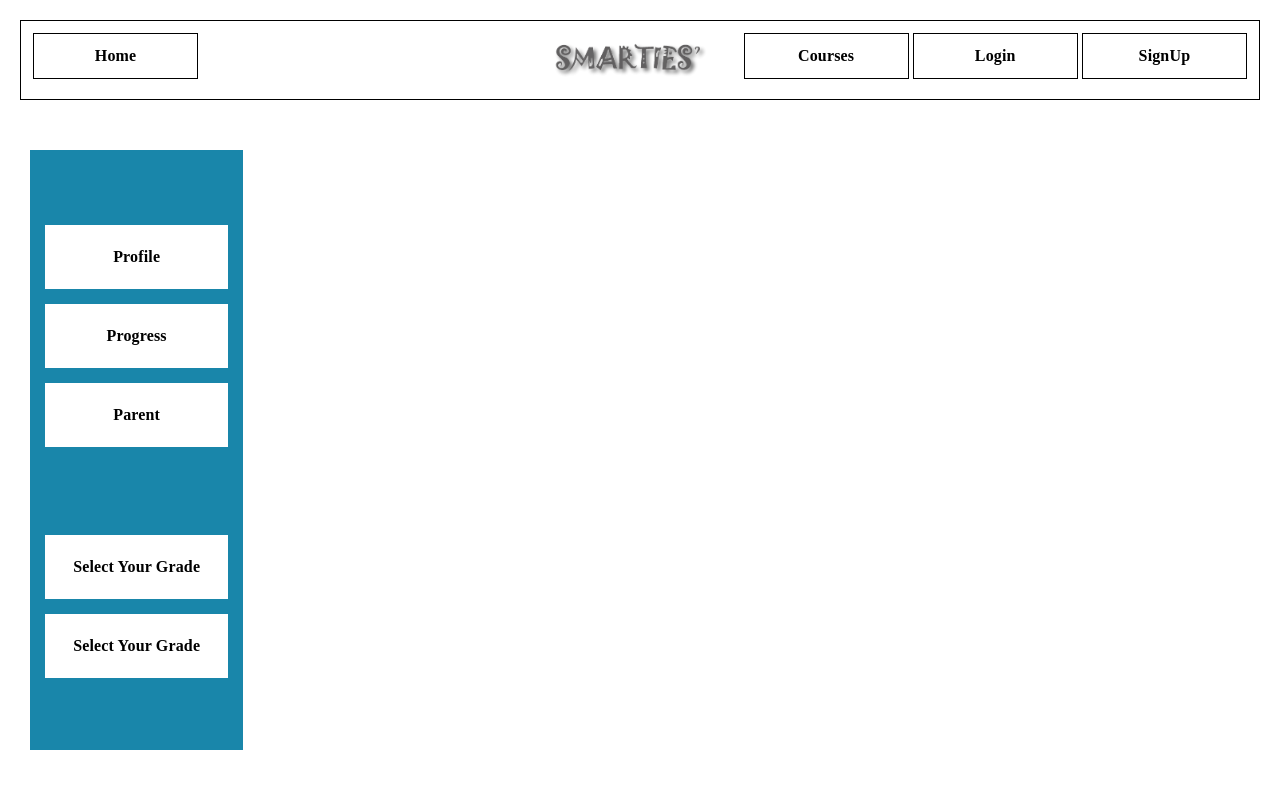
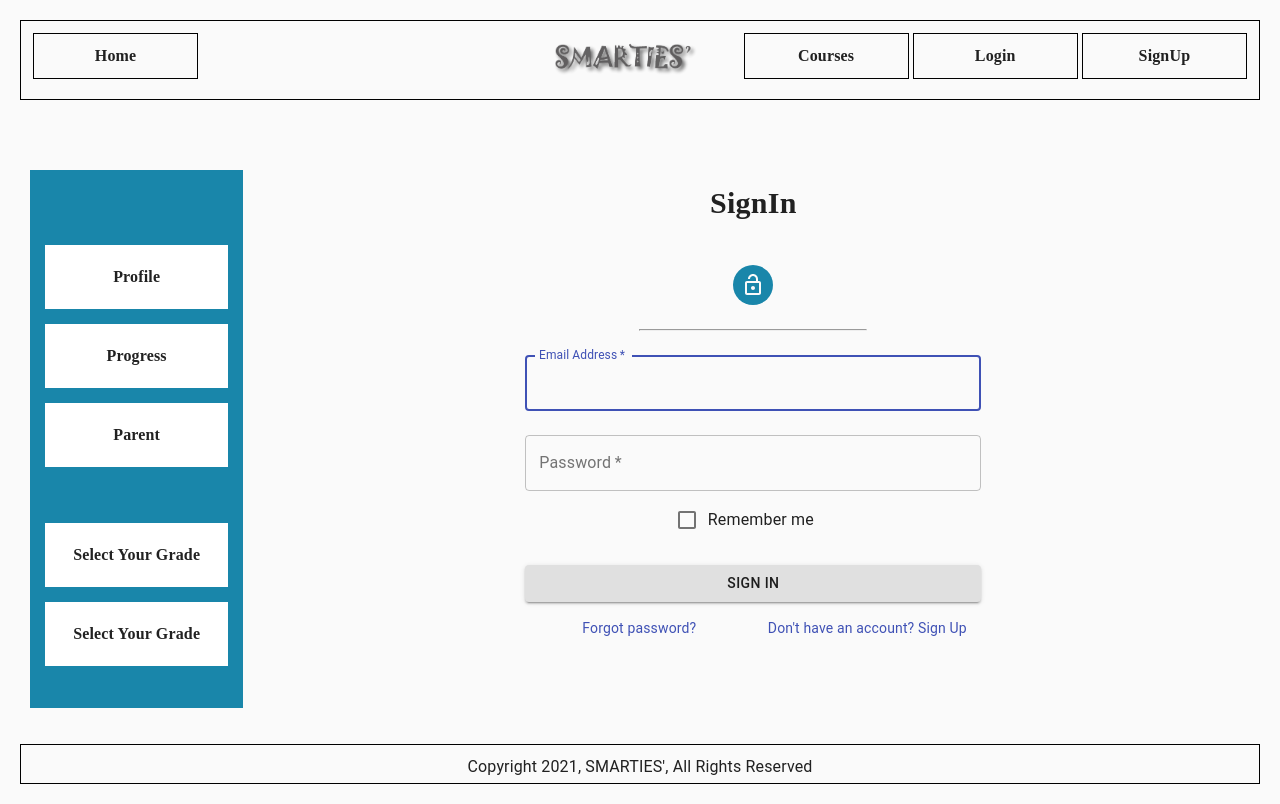
Before and after one commit to Dilaxn/smarties, a React (Create React App) app: page /login in a window 1280 px wide. Built offline with nearby package versions, Linux system fonts and the light colour scheme.

Commit message:
Login page added

```diff
--- a/package.json
+++ b/package.json
@@ -37,6 +37,7 @@
   },
   "devDependencies": {
     "@material-ui/core": "^4.12.3",
+    "@material-ui/icons": "^4.11.2",
     "react-router-dom": "^5.2.0"
   }
 }
--- a/src/App.js
+++ b/src/App.js
@@ -4,13 +4,17 @@ import React, {useContext, useEffect} from 'react';
 import {ThemeProvider} from '@material-ui/core';
 import {BrowserRouter, Route, Switch} from 'react-router-dom';
 import MainLayout from "./layouts/MainLayout";
+import Login from './pages/Login';
 function App() {
   return (
       <BrowserRouter>
         {/*<ThemeProvider >*/}
           {/*<AuthProvider>*/}
             <MainLayout>
+                <Switch>
 
+                    <Route exact path='/login' component={Login}/>
+                </Switch>
             </MainLayout>
           {/*</AuthProvider>*/}
         {/*</ThemeProvider>*/}
--- a/src/layouts/MainLayout.js
+++ b/src/layouts/MainLayout.js
@@ -50,6 +50,7 @@ const MainLayout = ({children}) => {
     return (
         <container>
             <Grid item >
+                {/*Header*/}
                 <Grid container item  >
                     <Grid container item style={{padding:10,margin:20,height:80,border: "1px solid black"}}>
                         <Grid item md={5}>
@@ -74,9 +75,9 @@ const MainLayout = ({children}) => {
                         </Grid>
                     </Grid>
                 </Grid>
-                <Grid container >
+                <Grid container item style={{height:window.innerHeight*0.755,paddingTop:20,paddingBottom:20}}  >
                     {/*Sidebar Section*/}
-                    <Grid container item md={2} style={{justifyContent:"center",backgroundColor:"#1986aa",height:600,margin:30}}>
+                    <Grid container item md={2} style={{justifyContent:"center",backgroundColor:"#1986aa",margin:30}}>
                        <Grid  item style={{paddingTop:60,width:"100%",justifyContent:"center",paddingBottom:0}}>
                            <Typography  align="center" style={{  fontFamily:"papyrus",fontWeight:"bold",padding:20,margin:15,backgroundColor:"white"}} >Profile</Typography>
                            <Typography  align="center" style={{  fontFamily:"papyrus",fontWeight:"bold",padding:20,margin:15,backgroundColor:"white"}} >Progress</Typography>
@@ -94,7 +95,22 @@ const MainLayout = ({children}) => {
                     </Grid>
 
                     {/*Page Section*/}
-                    <Grid item md={10} >
+                    <Grid container item md={9}  >
+                        <Grid container  item align="center" style={{justifyContent:"center"}} >
+                            <Grid align="center"  item style={{paddingTop:0,width:"100%",justifyContent:"center",paddingBottom:0,}}>
+
+                                {children}
+                            </Grid>
+                        </Grid>
+
+                    </Grid>
+                </Grid>
+
+                 {/*Footer*/}
+                <Grid container item  >
+                    <Grid container item style={{justifyContent:"center",padding:10,margin:20,height:40,border: "1px solid black"}}>
+                        <Typography align="center"  >Copyright 2021, SMARTIES', All Rights Reserved</Typography>
+
                     </Grid>
                 </Grid>
             </Grid>
--- a/src/pages/Login.js
+++ b/src/pages/Login.js
@@ -0,0 +1,124 @@
+import React from 'react';
+import Avatar from '@material-ui/core/Avatar';
+import Button from '@material-ui/core/Button';
+import CssBaseline from '@material-ui/core/CssBaseline';
+import TextField from '@material-ui/core/TextField';
+import FormControlLabel from '@material-ui/core/FormControlLabel';
+import Checkbox from '@material-ui/core/Checkbox';
+import Link from '@material-ui/core/Link';
+import Grid from '@material-ui/core/Grid';
+import Box from '@material-ui/core/Box';
+import LockOpenOutlined from '@material-ui/icons/LockOpenOutlined';
+import Typography from '@material-ui/core/Typography';
+import { makeStyles } from '@material-ui/core/styles';
+import Container from '@material-ui/core/Container';
+import themeX from "../theme/index"
+function Copyright() {
+    return (
+        <Typography variant="body2" color="textSecondary" align="center">
+            {'Copyright © '}
+            <Link color="inherit" href="https://material-ui.com/">
+                Your Website
+            </Link>{' '}
+            {new Date().getFullYear()}
+            {'.'}
+        </Typography>
+    );
+}
+
+const useStyles = makeStyles((theme) => ({
+    paper: {
+        marginTop: theme.spacing(8),
+        display: 'flex',
+        flexDirection: 'column',
+        alignItems: 'center',
+    },
+    avatar: {
+        margin: theme.spacing(3),
+        backgroundColor: themeX.palette.primary.main,
+   fontSize:"large"
+    },
+    form: {
+        width: '100%', // Fix IE 11 issue.
+        marginTop: theme.spacing(1),
+    },
+    submit: {
+        margin: theme.spacing(3, 0, 2),
+    },
+}));
+
+export default function Login() {
+    const classes = useStyles();
+
+    return (
+        <Container style={{justifyContent: 'center',paddingBottom:100,height:"100%"}} component="main"  >
+            <CssBaseline />
+<Grid item container>
+<Grid container md={3}>
+</Grid>
+    <Grid container md={6}>
+        <Grid item >
+            <Typography style={{fontFamily:"papyrus",fontWeight:"bold",fontSize:"30px",margin:40}}> SignIn</Typography>
+            <Avatar  fontSize="large" className={classes.avatar}>
+                <LockOpenOutlined />
+            </Avatar>
+            <hr align="center" style={{width:"50%",}}/>
+            <form  className={classes.form} noValidate>
+                <TextField
+                    variant="outlined"
+                    margin="normal"
+                    required
+                    fullWidth
+                    id="email"
+                    label="Email Address"
+                    name="email"
+                    autoComplete="email"
+                    autoFocus
+                />
+                <TextField
+                    variant="outlined"
+                    margin="normal"
+                    required
+                    fullWidth
+                    name="password"
+                    label="Password"
+                    type="password"
+                    id="password"
+                    autoComplete="current-password"
+                    borderColor="black"
+                />
+                <FormControlLabel
+                    control={<Checkbox value="remember" color={themeX.palette.primary.main} />}
+                    label="Remember me"
+                />
+                <Button
+                    type="submit"
+                    fullWidth
+                    variant="contained"
+                    color={themeX.palette.primary.main}
+                    className={classes.submit}
+                >
+                    Sign In
+                </Button>
+                <Grid container>
+                    <Grid item md={6} justifyContent="left"
+                    >
+                        <Link href="#" variant="body2">
+                            Forgot password?
+                        </Link>
+                    </Grid>
+                    <Grid item md={6}>
+                        <Link href="#" variant="body2">
+                            {"Don't have an account? Sign Up"}
+                        </Link>
+                    </Grid>
+                </Grid>
+            </form>
+        </Grid>
+    </Grid>
+    <Grid container md={3}>
+    </Grid>
+</Grid>
+        </Container>
+    );
+}
--- /dev/null
+++ b/src/theme/index.js
@@ -0,0 +1,27 @@
+import {createTheme, colors} from '@material-ui/core';
+
+
+const themeX = createTheme({
+    palette: {
+        background: {
+            default: colors.grey.A100,
+            paper: colors.common.white
+        },
+        primary: {
+            light: '#0ea3ff',
+            main: '#1986aa',
+            dark: '#006aa5',
+            contrastText: '#fff'
+        },
+        secondary: {
+            main: '#111236',
+            light: '#5a489b',
+            contrastText: '#ff7b59'
+        },
+        text: {
+            primary: '#111236'
+        }
+    }
+});
+
+export default themeX;
```
Also changed, not shown: 1 other file (tests, documents, lock files or other folders).
